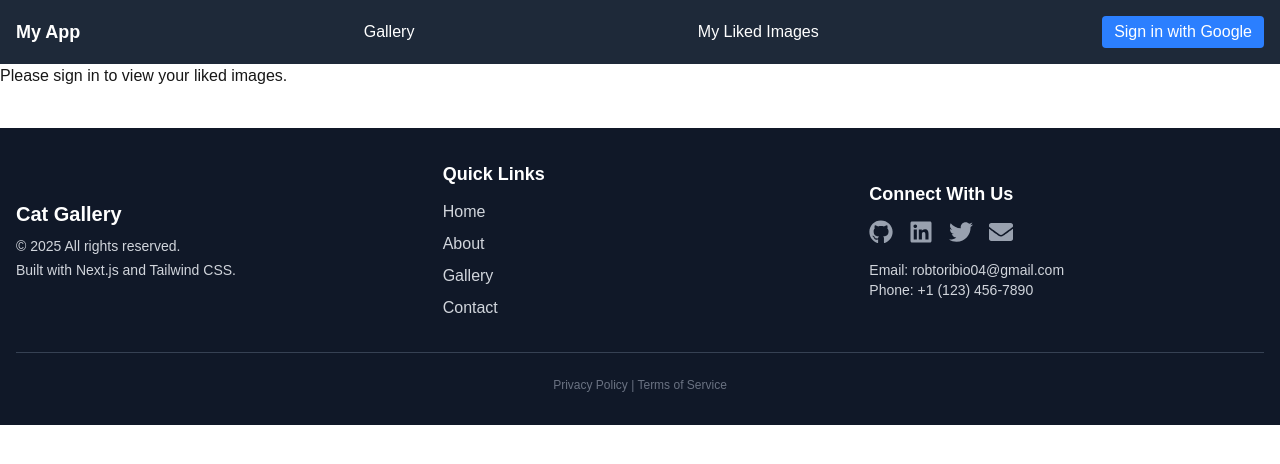
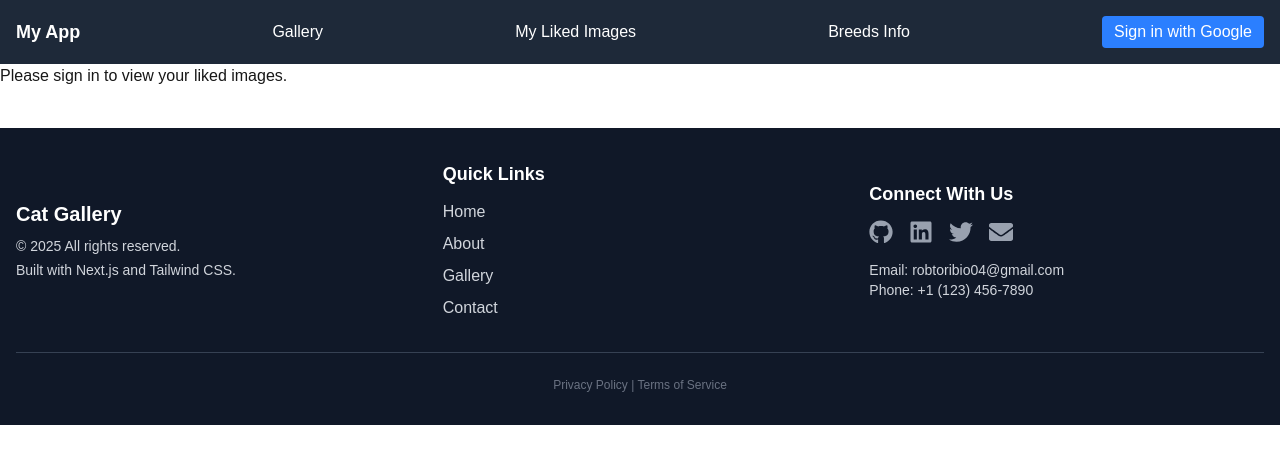
Before and after one commit to robo27918/dummy-app, a Next.js app: page /liked in a window 1280 px wide. Shown: the top 464 px of the page. Built offline with nearby package versions, Linux system fonts and the light colour scheme; no server answers.

Commit message:
adds more task to TODO.md

```diff
--- /dev/null
+++ b/src/app/components/BreedPage.tsx
@@ -0,0 +1,5 @@
+import React,{useEffect,useState} from 'react'
+/**
+ *  Displays all the breeds with all their information
+ *  as well as a picture
+ */
--- a/src/app/components/LikesPage.tsx
+++ b/src/app/components/LikesPage.tsx
@@ -3,6 +3,7 @@ import React,{useEffect, useState} from 'react';
 import {useSession} from 'next-auth/react';
 import Image from 'next/image';
 import Modal from './Modal';
+import Spinner from './Spinner';
 
 interface Like{
     id:string;
@@ -70,7 +71,7 @@ const LikePage: React.FC= ()=>{
 
 
     if(loading){
-        return <div className="text-center py-4">Loading likes...</div>;
+        return <Spinner/>;
     }
     if(error){
         return <div className='text-center py-4 text-red-500'>Error:{error}</div>;
--- a/src/app/components/NavBar.tsx
+++ b/src/app/components/NavBar.tsx
@@ -12,6 +12,7 @@ export default function NavBar() {
       <div className="text-lg font-bold">My App</div>
       <Link href="/">Gallery</Link>
       <Link href="/liked">My Liked Images</Link>
+      <Link href="/">Breeds Info</Link>
       {status === "loading" ? (
         <div>Loading...</div>
       ) : session ? (
```
Also changed, not shown: 1 other file (tests, documents, lock files or other folders).
